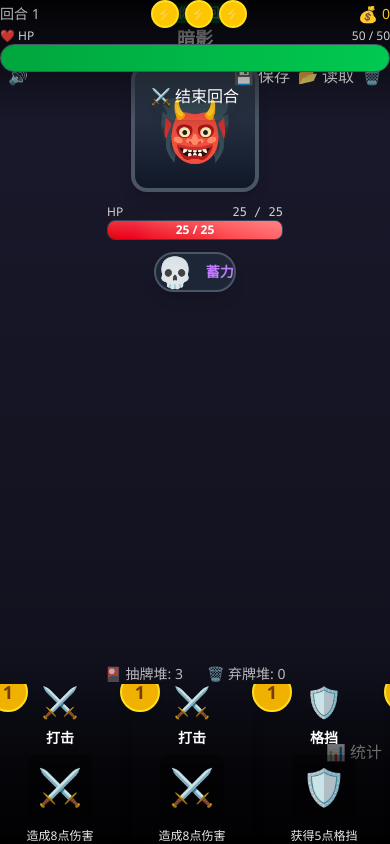
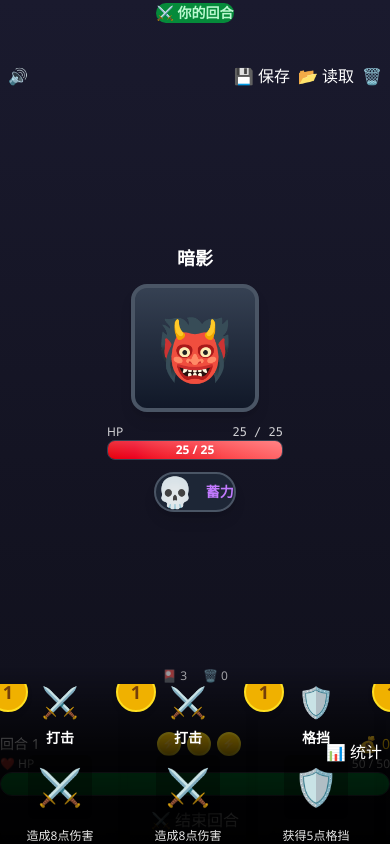
Before and after one commit to gunqiuwang/card-roguelike, a React (Vite) app: page / in a window 390 px wide. Built offline with nearby package versions, Linux system fonts and the light colour scheme.

Commit message:
fix: mobile layout and responsive design

```diff
--- a/src/components/Game.tsx
+++ b/src/components/Game.tsx
@@ -11,21 +11,40 @@ import { StatsDisplay } from './StatsDisplay';
 export function Game() {
   return (
     <div className="
-      min-h-screen
+      min-h-screen h-full
       bg-gradient-to-b from-[#1A1A2E] to-[#0F0F1A]
       flex flex-col
       items-center
-      pt-40
-      pb-56
-      px-4
+      pt-16 pb-32
+      px-2
+      overflow-hidden
     ">
-      <BattleArea />
-      <SoundToggle />
-      <Enemy />
+      {/* Battle Area - Top */}
+      <div className="w-full max-w-md">
+        <BattleArea />
+        <SoundToggle />
+      </div>
+
+      {/* Enemy Area - Middle */}
+      <div className="flex-1 flex items-center justify-center py-2">
+        <Enemy />
+      </div>
+
+      {/* Save/Stats - Right side floating */}
       <SaveIndicator />
       <StatsDisplay />
-      <Hand />
-      <PlayerStats />
+
+      {/* Player Stats - Above Hand */}
+      <div className="w-full max-w-md px-2">
+        <PlayerStats />
+      </div>
+
+      {/* Hand - Bottom Fixed */}
+      <div className="fixed bottom-0 left-0 right-0">
+        <Hand />
+      </div>
+
+      {/* Overlays */}
       <GameOver />
       <RewardSelection />
     </div>
--- a/src/components/Hand.tsx
+++ b/src/components/Hand.tsx
@@ -14,21 +14,20 @@ export function Hand() {
 
   return (
     <div className="
-      fixed bottom-0 left-0 right-0
-      bg-gradient-to-t from-black/90 via-black/60 to-transparent
-      pb-4 sm:pb-6 pt-12 sm:pt-8
-      z-40
+      w-full
+      bg-gradient-to-t from-black/95 via-black/80 to-transparent
+      pb-4 pt-4
     ">
       {/* Card Count Info */}
-      <div className="flex justify-center gap-6 mb-3 text-sm text-white/70">
-        <span>🎴 抽牌堆: {player.drawPile.length}</span>
-        <span>🗑️ 弃牌堆: {player.discardPile.length}</span>
+      <div className="flex justify-center gap-4 mb-2 text-xs text-white/60">
+        <span>🎴 {player.drawPile.length}</span>
+        <span>🗑️ {player.discardPile.length}</span>
       </div>
 
       {/* Cards - Scrollable on small screens */}
-      <div className="flex justify-start sm:justify-center gap-3 px-4 overflow-x-auto pb-2 snap-x snap-mandatory">
+      <div className="flex justify-start gap-2 px-2 overflow-x-auto pb-2 snap-x snap-mandatory">
         {player.hand.map((card, index) => (
-          <div key={card.id} className="snap-center shrink-0 card-draw-animation">
+          <div key={card.id} className="snap-center shrink-0">
             <Card
               card={card}
               index={index}
--- a/src/components/PlayerStats.tsx
+++ b/src/components/PlayerStats.tsx
@@ -19,14 +19,9 @@ export function PlayerStats() {
   }, [isPlayerTurn, dispatch]);
 
   return (
-    <div className="
-      fixed top-0 left-0 right-0
-      bg-gradient-to-b from-black/90 to-transparent
-      pb-3 pt-2
-      z-40
-    ">
+    <div className="w-full py-2">
       {/* Top Bar */}
-      <div className="flex justify-between items-center px-4">
+      <div className="flex justify-between items-center px-2">
         {/* Turn Info */}
         <div className="text-white/70 text-sm font-medium">
           回合 {turn}
@@ -38,13 +33,13 @@ export function PlayerStats() {
             <div
               key={i}
               className={`
-                w-7 h-7 sm:w-6 sm:h-6 rounded-full
+                w-6 h-6 rounded-full
                 ${i < player.energy
                   ? 'bg-yellow-400 border-2 border-yellow-300'
                   : 'bg-gray-700 border-2 border-gray-600'
                 }
                 flex items-center justify-center
-                text-sm sm:text-xs font-bold
+                text-xs font-bold
               `}
             >
               ⚡
@@ -60,12 +55,12 @@ export function PlayerStats() {
       </div>
 
       {/* HP Bar */}
-      <div className="mt-2 px-4">
+      <div className="mt-2 px-2">
         <div className="flex justify-between text-xs text-white/80 mb-1">
           <span>❤️ HP</span>
           <span>{player.hp} / {player.maxHp}</span>
         </div>
-        <div className="h-7 sm:h-6 bg-gray-800 rounded-full overflow-hidden border border-gray-600 relative">
+        <div className="h-6 bg-gray-800 rounded-full overflow-hidden border border-gray-600 relative">
           <div
             className="h-full bg-gradient-to-r from-green-600 to-green-500 transition-all duration-300"
             style={{ width: `${hpPercent}%` }}
@@ -81,12 +76,12 @@ export function PlayerStats() {
       </div>
 
       {/* Turn Indicator - Larger touch target */}
-      <div className="flex justify-center mt-3">
+      <div className="flex justify-center mt-2">
         <button
           onClick={handleEndTurn}
           disabled={!isPlayerTurn}
           className={`
-            min-h-[48px] px-8 py-3 rounded-full font-bold text-base
+            min-h-[48px] min-w-[160px] px-6 py-2 rounded-full font-bold text-sm
             transition-all duration-200
             select-none
             active:scale-95
```
